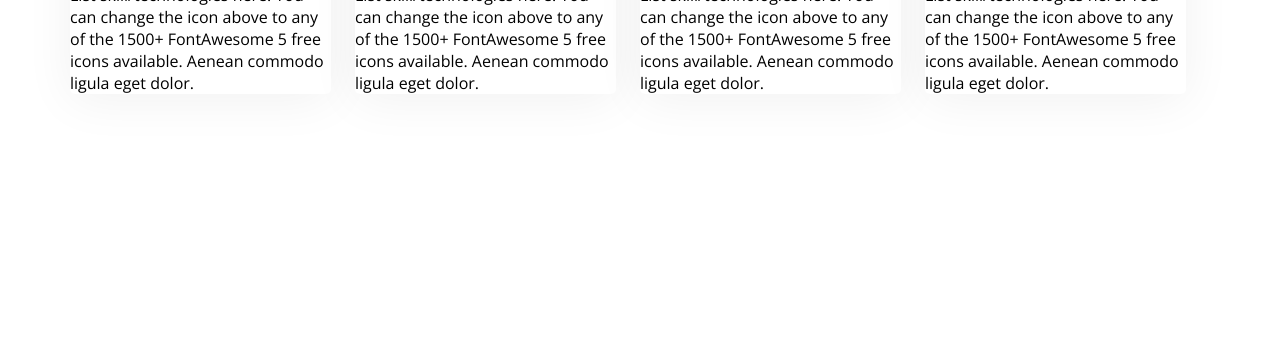
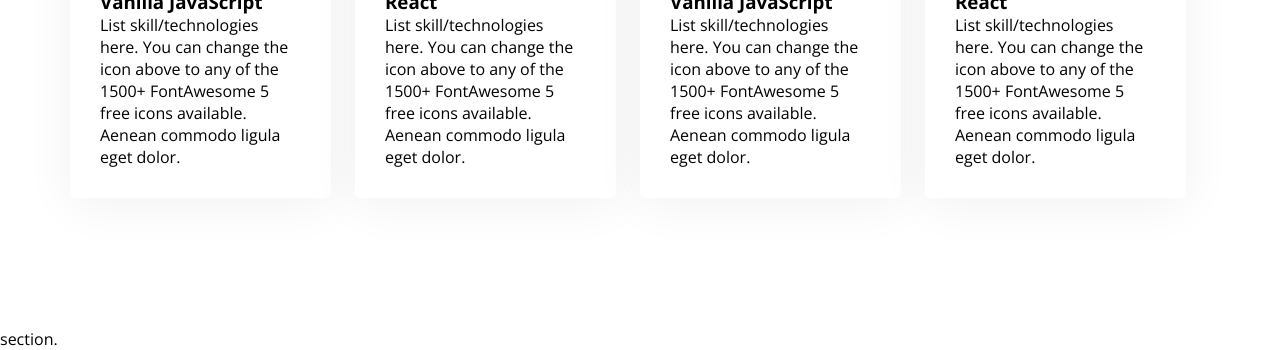
Before and after one commit to mdnazmusakib/EDGE-CBI-030, a plain HTML site: page index.html in a window 1280 px wide. Shown: the part 2013-2363 px from the top of the page. Before the commit the page ends 2237 px from the top, so only its background shows below. Drawn offline with nearby package versions, Linux system fonts and the light colour scheme.

Commit message:
padding added in skill section

```diff
--- a/index.html
+++ b/index.html
@@ -93,6 +93,7 @@
         </div>
     </section>
 
+    section.
 
 </body>
 </html>
--- a/style.css
+++ b/style.css
@@ -126,6 +126,7 @@ line-height: normal;
     background: #FFF;
     margin-right: 24px;
     box-shadow: 0px 6px 50px 0px rgba(0, 0, 0, 0.06);
+    padding: 30px;
 
 }
 
```
